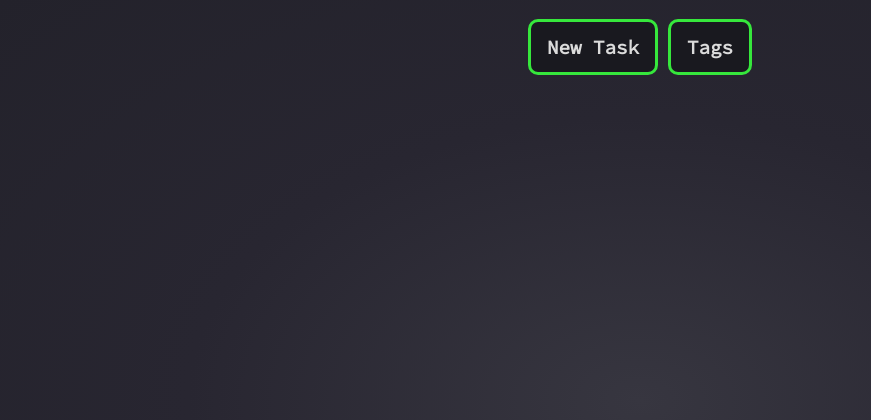
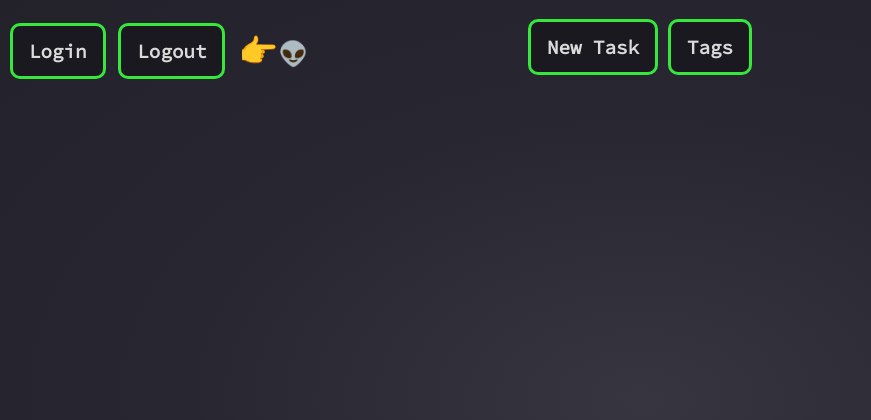
Before and after one commit to RickAfon/sad_tasks_flask, a Flask app: page / in a window 1280 px wide. Shown: the top 420 px of the page, without its empty margins (0-871 px from the left). Run offline with Flask 2, Linux system fonts and the light colour scheme; data that the repository does not hold is empty.

Commit message:
users can now log in and out

```diff
--- a/src/views.py
+++ b/src/views.py
@@ -1,16 +1,18 @@
 from datetime import datetime
-from flask import render_template, request, url_for, redirect
+from flask import render_template, request, session, url_for, redirect
 from sqlalchemy import delete
 from app import app, db
 from db_models import Tags, Tasks, Users
 from models import Task
-from form_models import TagForm, TaskForm
+from form_models import LoginForm, TagForm, TaskForm
 
 
 @app.route("/")
 def index():
+    user = Users.query.filter_by(id=session["logged_user"]).first(
+    ) if "logged_user" in session.keys() else None
     tasks = Tasks.query.all()
-    return render_template("index.html", tasks=tasks)
+    return render_template("index.html", tasks=tasks, user=user)
 
 
 @app.route('/new_task')
@@ -73,3 +75,27 @@ def method_name(tag_id: int):
         db.session.delete(tag)
         db.session.commit()
     return redirect(url_for("tags"))
+
+
+@app.route('/login_page')
+def login_page():
+    form = LoginForm()
+    return render_template("login_page.html", form=form)
+
+
+@app.route('/login', methods=["GET", "POST"])
+def login():
+    form = LoginForm(request.form)
+    user = Users.query.filter_by(email=form.email.data).first()
+    if user != None and user.password == form.password.data:
+        session["logged_user"] = user.id
+        print(session["logged_user"])
+        return redirect(url_for("index"))
+    return redirect(url_for("login_page"))
+
+
+@app.route('/logout')
+def logout():
+    if "logged_user" in session.keys():
+        del session["logged_user"]
+    return redirect("login_page")
--- a/static/css/style.css
+++ b/static/css/style.css
@@ -51,6 +51,24 @@ textarea {
 
 .center-cross-flex {
     justify-content: center;
+}
+
+.user-header {
+    display: flex;
+    column-gap: 0.8rem;
+    align-items: center;
+    position: absolute;
+    top: 20px;
+    left: 10px;
+}
+
+.user-header__username {
+    font-size: 1.5rem;
+}
+
+.user-header__username::before {
+    content: "👉";
+    font-size: 2rem;
 }
 
 .main-title {
--- a/templates/index.html
+++ b/templates/index.html
@@ -13,6 +13,11 @@
     </head>
 
     <body>
+        <header class="user-header">
+            <a href="{{ url_for('login_page') }}"><button class="cool-button">Login</button></a>
+            <a href="{{ url_for('logout') }}"><button class="cool-button">Logout</button></a>
+            <h3 class="user-header__username">{{ user.name if user != None else '👽' }}</h3>
+        </header>
         <main class="main-wrapper">
             <nav class="buttons-nav">
                 <a href="{{ url_for('new_task') }}"><button class="cool-button">New Task</button></a>
```
Also changed, not shown: src/form_models.py (+9 -1 lines), templates/login_page.html (added, +38 -0 lines).
